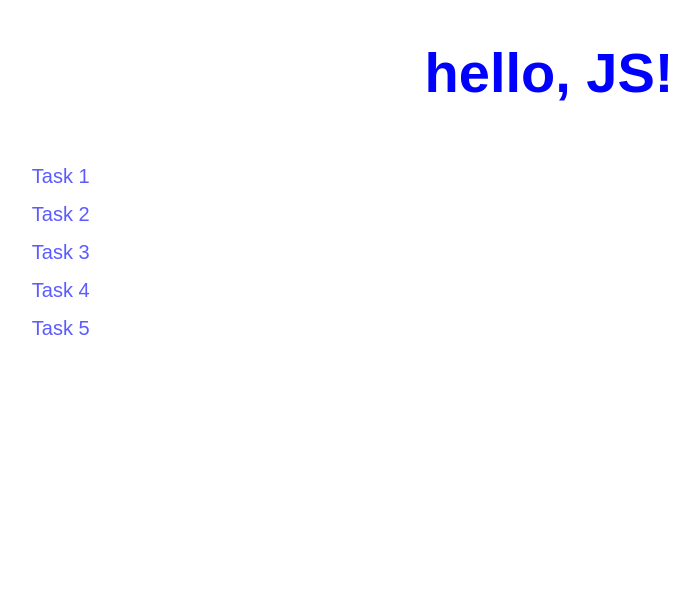
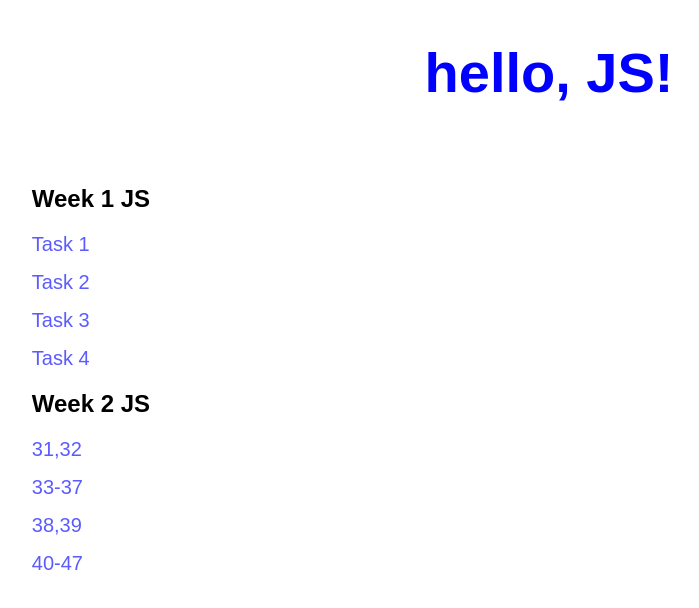
Before and after one commit to AbdalrahmanEmara/JavaScript-Tutorials, a plain HTML site: page index.html in a window 1280 px wide. Shown: the whole page, without its empty margins (91-790 px from the left). Drawn offline with Linux system fonts and the light colour scheme.

Commit message:
Edit Main index file

```diff
--- a/index.html
+++ b/index.html
@@ -11,11 +11,16 @@
 <body>
     <h1>hello, JS!</h1>
     <div class="container">
+        <h2>Week 1 JS</h2>
         <a href="https://abdalrahmanemara.github.io/JavaScript-Tutorials/Tasks/Task1">Task 1</a>
         <a href="https://abdalrahmanemara.github.io/JavaScript-Tutorials/Tasks/Task2">Task 2</a>
         <a href="https://abdalrahmanemara.github.io/JavaScript-Tutorials/Tasks/Task3">Task 3</a>
         <a href="https://abdalrahmanemara.github.io/JavaScript-Tutorials/Tasks/Task4">Task 4</a>
-        <a href="https://abdalrahmanemara.github.io/JavaScript-Tutorials/Tasks/Task5">Task 5</a>
+        <h2>Week 2 JS</h2>
+        <a href="https://abdalrahmanemara.github.io/JavaScript-Tutorials/Tasks/Task6">31,32</a>
+        <a href="https://abdalrahmanemara.github.io/JavaScript-Tutorials/Tasks/Task7">33-37</a>
+        <a href="https://abdalrahmanemara.github.io/JavaScript-Tutorials/Tasks/Task8">38,39</a>
+        <a href="https://abdalrahmanemara.github.io/JavaScript-Tutorials/Tasks/Task9">40-47</a>
     </div>
 </body>
 </html>
```
